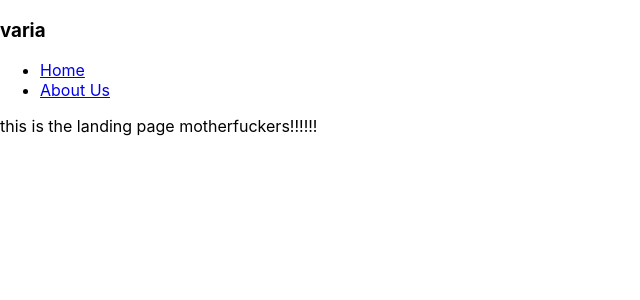
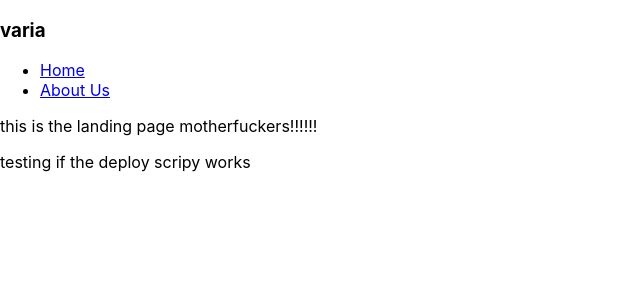
Before and after one commit to varia00/varia00.github.io, a React (Create React App) app: page /#/ in a window 1280 px wide. Shown: the top 300 px of the page, without its empty margins (0-640 px from the left). Built offline with nearby package versions, Linux system fonts and the light colour scheme.

Commit message:
Test if gh-action deploy works

```diff
--- a/src/pages/home/Home.js
+++ b/src/pages/home/Home.js
@@ -1,6 +1,9 @@
 function Home() {
   return (
-    <p>this is the landing page motherfuckers!!!!!!</p>
+    <>
+      <p>this is the landing page motherfuckers!!!!!!</p>
+      <p>testing if the deploy scripy works</p>
+    </>
   );
 }
 
```
